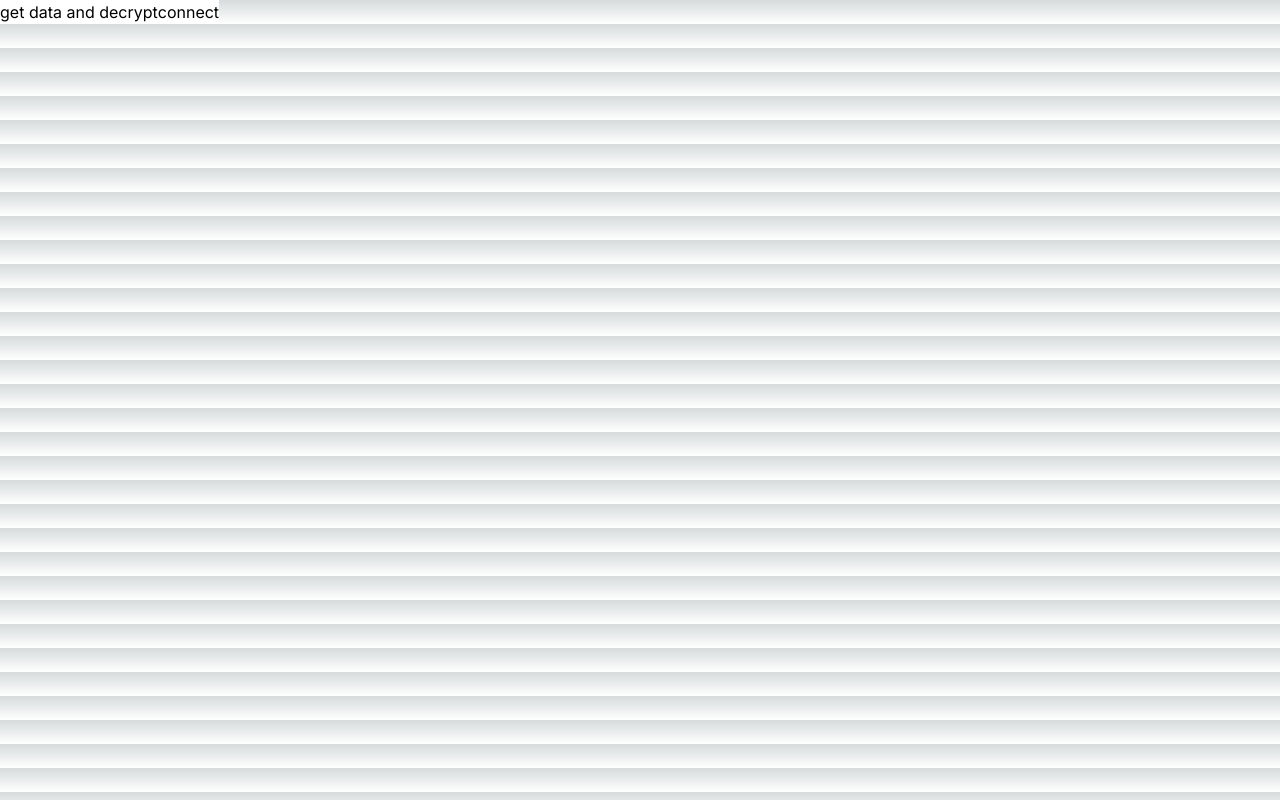
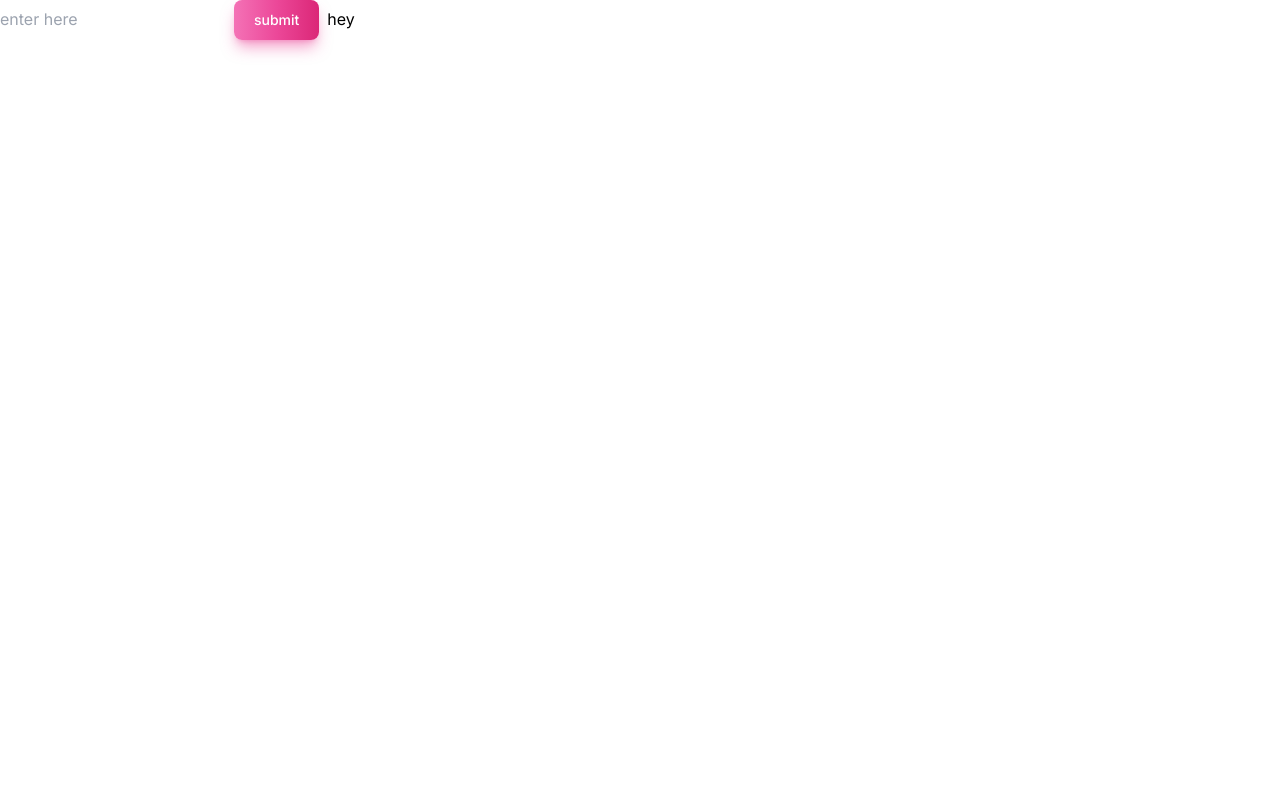
Before and after one commit to Hackprakas/encrypt_decrypt, a Next.js app in the folder encrypt/: page / in a window 1280 px wide. Built offline with nearby package versions, Linux system fonts and the light colour scheme.

Commit message:
learnt post request

```diff
--- /dev/null
+++ b/encrypt/actions/actions1.ts
@@ -0,0 +1,7 @@
+"use server"
+
+export async function getname(name:string){
+
+
+    return `hello${name}`
+}
--- a/encrypt/package.json
+++ b/encrypt/package.json
@@ -19,6 +19,7 @@
     "zlib-sync": "^0.1.9"
   },
   "devDependencies": {
+    "@types/react": "18.2.48",
     "autoprefixer": "^10.0.1",
     "eslint": "^8",
     "eslint-config-next": "14.0.2",
--- a/encrypt/src/app/api/ipf/route.js
+++ /dev/null
@@ -1,14 +0,0 @@
-import { NextRequest, NextResponse } from "next/server";
-
-export const GET = async () => {
-    try {
-        const details = process.env.IPFS_URL;
-        const result = await fetch(details);
-        const response = await result.json();
-
-        return NextResponse.json(response);
-    } catch (error) {
-        console.error(error);
-        return NextResponse.status(500).json({ error: 'Internal Server Error' });
-    }
-};
--- /dev/null
+++ b/encrypt/src/app/api/ipf/route.ts
@@ -0,0 +1,16 @@
+import { NextApiRequest, NextApiResponse } from "next";
+import { NextRequest, NextResponse } from "next/server";
+
+export  async function POST(req:Request,res:Response) {
+  try {
+    const data = await req.json()
+    console.log(data);
+
+    // Do something with the data (processing or saving to a database, for example)
+
+    return NextResponse.json({ data });
+  } catch (error) {
+    console.error(error);
+
+  }
+}
--- /dev/null
+++ b/encrypt/src/app/components/button.jsx
@@ -0,0 +1,23 @@
+"use client"
+import { useFormStatus } from "react-dom"
+
+ function button() {
+    const {pending}=useFormStatus();
+    // if(data){
+    //   console.log( data);
+    // }
+  return (<>
+    <button type="submit" disabled={pending} className="text-white bg-gradient-to-r from-pink-400 via-pink-500 to-pink-600 hover:bg-gradient-to-br focus:ring-4 focus:outline-none focus:ring-pink-300 dark:focus:ring-pink-800 shadow-lg shadow-pink-500/50 dark:shadow-lg dark:shadow-pink-800/80 font-medium rounded-lg text-sm px-5 py-2.5 text-center me-2 mb-2 disabled:bg-opacity-20">
+        {pending ? (<>
+        <div className="flex">
+            <div className="h-5 w-5 animate-spin rounded-full border-b-2"></div>
+            <div className="text-white">Submitting</div>
+        </div>
+        </>
+        ): (<>submit</>)}</button>
+
+        </>
+  )
+}
+
+export default button
--- a/encrypt/src/app/globals.css
+++ b/encrypt/src/app/globals.css
@@ -1,27 +1,3 @@
 @tailwind base;
 @tailwind components;
 @tailwind utilities;
-
-:root {
-  --foreground-rgb: 0, 0, 0;
-  --background-start-rgb: 214, 219, 220;
-  --background-end-rgb: 255, 255, 255;
-}
-
-@media (prefers-color-scheme: dark) {
-  :root {
-    --foreground-rgb: 255, 255, 255;
-    --background-start-rgb: 0, 0, 0;
-    --background-end-rgb: 0, 0, 0;
-  }
-}
-
-body {
-  color: rgb(var(--foreground-rgb));
-  background: linear-gradient(
-      to bottom,
-      transparent,
-      rgb(var(--background-end-rgb))
-    )
-    rgb(var(--background-start-rgb));
-}
--- /dev/null
+++ b/encrypt/src/app/new/page.jsx
@@ -0,0 +1,13 @@
+"use client"
+import React from 'react'
+import { detail } from '../page'
+
+function page() {
+  return (<>
+    <div>{detail.accept}</div>
+    <div>hi</div>
+  </>
+  )
+}
+
+export default page
--- a/encrypt/src/app/page.js
+++ b/encrypt/src/app/page.js
@@ -1,46 +1,44 @@
 "use client"
-import React from 'react'
-import { encrypt } from 'eth-sig-util';
-const encryptionPublicKey = "0rBPS+g/Jd7QuXoVXriM+W9oUs/E4L/ytMxSVFiD80g=";
+import { getname } from '../../actions/actions1';
+import { useState } from 'react';
+import Button from "../app/components/button"
 
-async function fetchs() {
-   const response = await fetch('./api/ipf', {
-    method: 'GET',
-    headers: {
-      accept: 'application/json'
+
+
+  function page() {
+    const[name,setName]=useState("");
+    async function fetchs(e) {
+      e.preventDefault();
+      const names="prakash";
+       const response = await fetch('./api/ipf/', {
+        method: 'POST',
+        body:JSON.stringify({names})
+      })
+      if (!response.ok) {
+        throw new Error("something");
+      }
+      const responses=await response.json();
+      console.log(responses.data.names);
+      const result=responses.data.names;
+      setName(result)
     }
-  });
-  if (!response.ok) {
-    throw new Error(response.statusText);
-  }
-  return await response.json();
-}
 
-async function decryptedMessage(text) {
-   const decryptedMessages = await window.ethereum.request({
-    method: 'eth_decrypt',
-    params: [text, "0xb30585f4c2b942c28cbdf42e387ba6cb9a6da446"],
-  });
-  console.log(decryptedMessages)
-}
-async function connect() {
-  await window.ethereum.request({
-    "method": "eth_requestAccounts",
-    "params": []
-  });
-}
-async function getdata(){
-   const data=await fetchs();
-   const encryptedMessage = encrypt(encryptionPublicKey, { data: JSON.stringify(data)}, 'x25519-xsalsa20-poly1305');
-    const ciphertext=`0x${Buffer.from(JSON.stringify(encryptedMessage), "utf8").toString("hex")}`;
-    decryptedMessage(ciphertext)
-    console.log(data)
- }
+    async function hello(e){
+      e.preventDefault();
+      const detail=await getname("prakash");
+      console.log(detail)
+      setName(detail)
+    }
 
-function page() {
+
+
   return (<>
-    <button className='bg-white text-black' onClick={getdata}>get data and decrypt</button>
-    <button className='bg-white text-black' onClick={connect}>connect</button>
+
+  <form onSubmit={hello}>
+<input type="text" name="name" placeholder='enter here'/>
+   <Button/>
+   <button onClick={console.log(name)}>hey</button>
+  </form>
   </>
   )
 }
```
Also changed, not shown: encrypt/tsconfig.json (added, +34 -0 lines), 1 other file (tests, documents, lock files or other folders).
